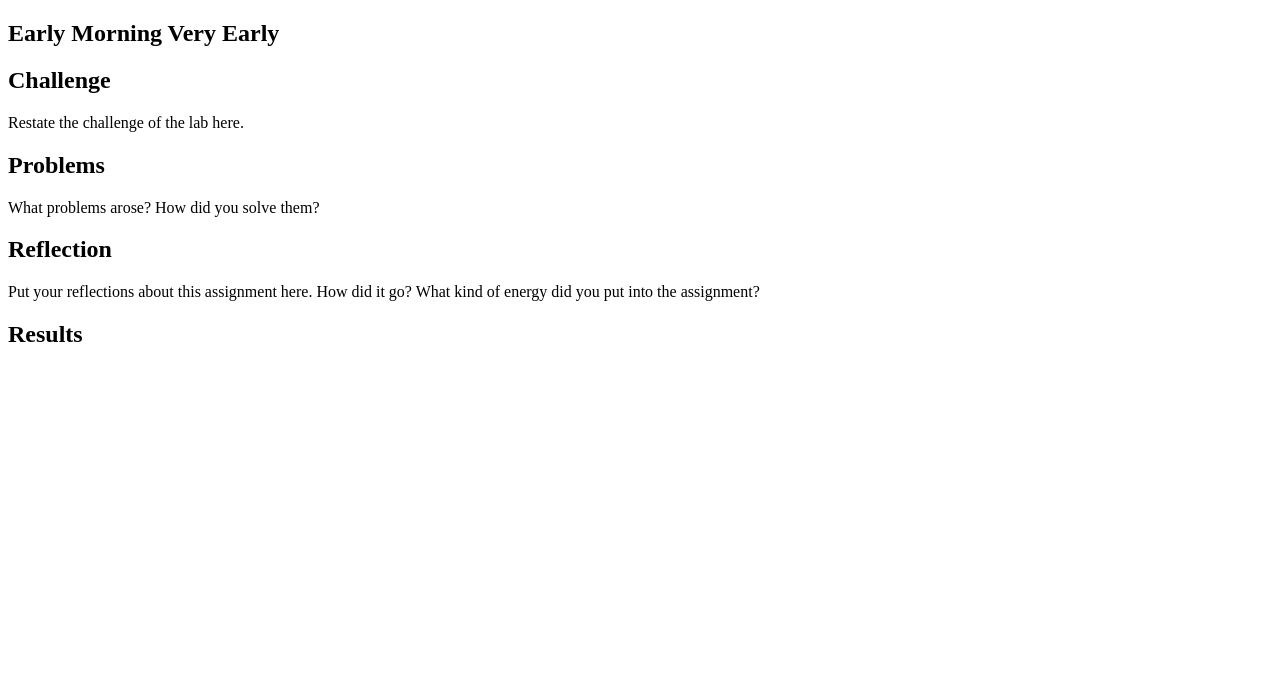
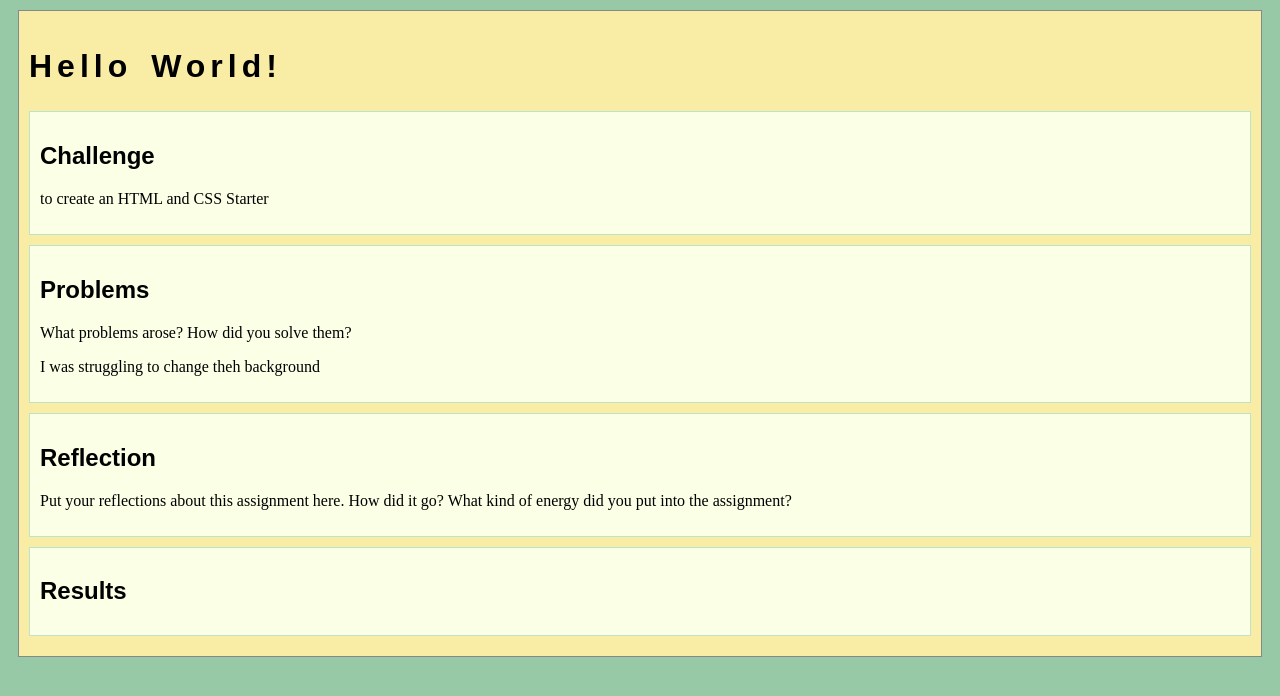
Before and after one commit to koalalah/art101, a plain HTML site: page lab2/index.html in a window 1280 px wide. Drawn offline with nearby package versions, Linux system fonts and the light colour scheme.

Commit message:
color changes

```diff
--- a/css/site.css
+++ b/css/site.css
@@ -4,7 +4,7 @@
 
 /* we can select an html element tag, in this case "body" will apply to the whole document */
 body {
-  background-color: #50808E;
+  background-color: #98c9a6;
 }
 
 /* we can have rules apply to multiple elements at the same time with commas */
@@ -24,7 +24,7 @@ h1 {
   margin: 10px;
   padding: 10px;
   border: solid 1px #888;
-  background-color: #84B59F;
+  background-color: #f9eca5;
 }
 
 /* the period in a CSS selector selects an element by class, e.g., class="minor-section" */
--- a/lab2/css/lab.css
+++ b/lab2/css/lab.css
@@ -4,6 +4,6 @@
 .minor-section {
     padding: 10px;
     margin-bottom: 10px;
-    border: solid 1px #888;
-    background-color: #DDD8C4;
+    border: solid 1px #bbe4ca;
+    background-color: #fbffe6;
   }
--- a/lab2/index.html
+++ b/lab2/index.html
@@ -10,9 +10,9 @@
   	<meta name="viewport" content="width=device-width, initial-scale=1.0" />
 
 	<!-- Include a sitewide CSS file for consistent styling across the site -->
-	<!-- <link rel="stylesheet" type="text/css" href="../css/site.css">-->
+	 <link rel="stylesheet" type="text/css" href="../css/site.css">
 	<!-- Lab-specifc CSS file for any special styling of this particular page -->
-	<!-- <link rel="stylesheet" type="text/css" href="css/lab.css">-->
+	<link rel="stylesheet" type="text/css" href="css/lab.css">
 
 	<!-- load jQuery library to make javascript easier (must be above our lab js)-->
 	<script src="https://code.jquery.com/jquery-3.6.4.min.js"></script>
@@ -23,15 +23,16 @@
 	<!-- Style this page by changing the CSS in ../css/site.css or css/lab.css -->
 	<main id="content">
 		<section>
-			<h1>Early Morning Very Early</h1>
+			<h1>Hello World!</h1>
 			<div class="minor-section">
 					<h2>Challenge</h2>
-					<p>Restate the challenge of the lab here.</p>
+					<p>to create an HTML and CSS Starter</p>
 			</div>
 
 			<div class="minor-section">
 					<h2>Problems</h2>
 					<p>What problems arose? How did you solve them? </p>
+					<p>I was struggling to change theh background</p>
 			</div>
 
 			<div class="minor-section">
```
